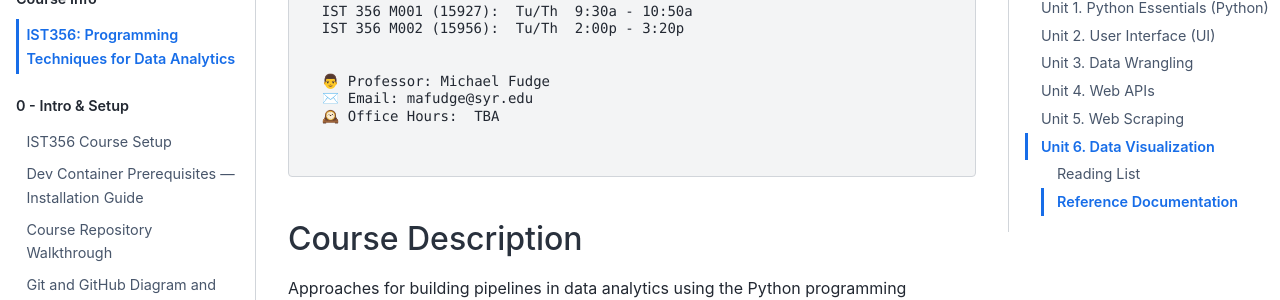
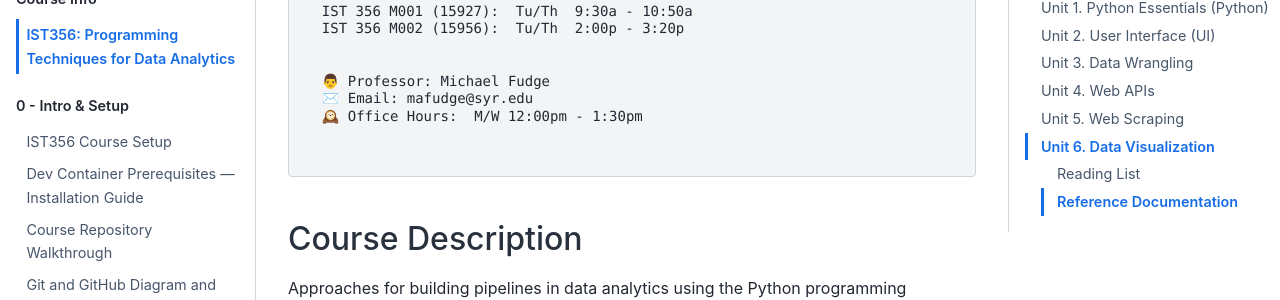
Before and after one commit to mafudge/ist356, a Jupyter Book: the page built from syllabus.md, in a window 1280 px wide and 900 px high. Shown: the part 300-600 px from the top of the window. Built offline with Jupyter Book 1.0.4 settings and Sphinx 7.4.7 and the Sphinx Book theme 1.1.4, drawn with Linux system fonts in a browser that asks for light colours; pages that are not in the unit, such as notebooks, are missing from menus; a script that is not in the unit is left out; some of the changed text lies outside the part shown.

Commit message:
update to syllabus

````diff
--- a/syllabus.md
+++ b/syllabus.md
@@ -13,7 +13,7 @@
 
   👨 Professor: Michael Fudge
   ✉️ Email: mafudge@syr.edu
-  🕰️ Office Hours:  TBA
+  🕰️ Office Hours:  M/W 12:00pm - 1:30pm
 
 
 ```
````
